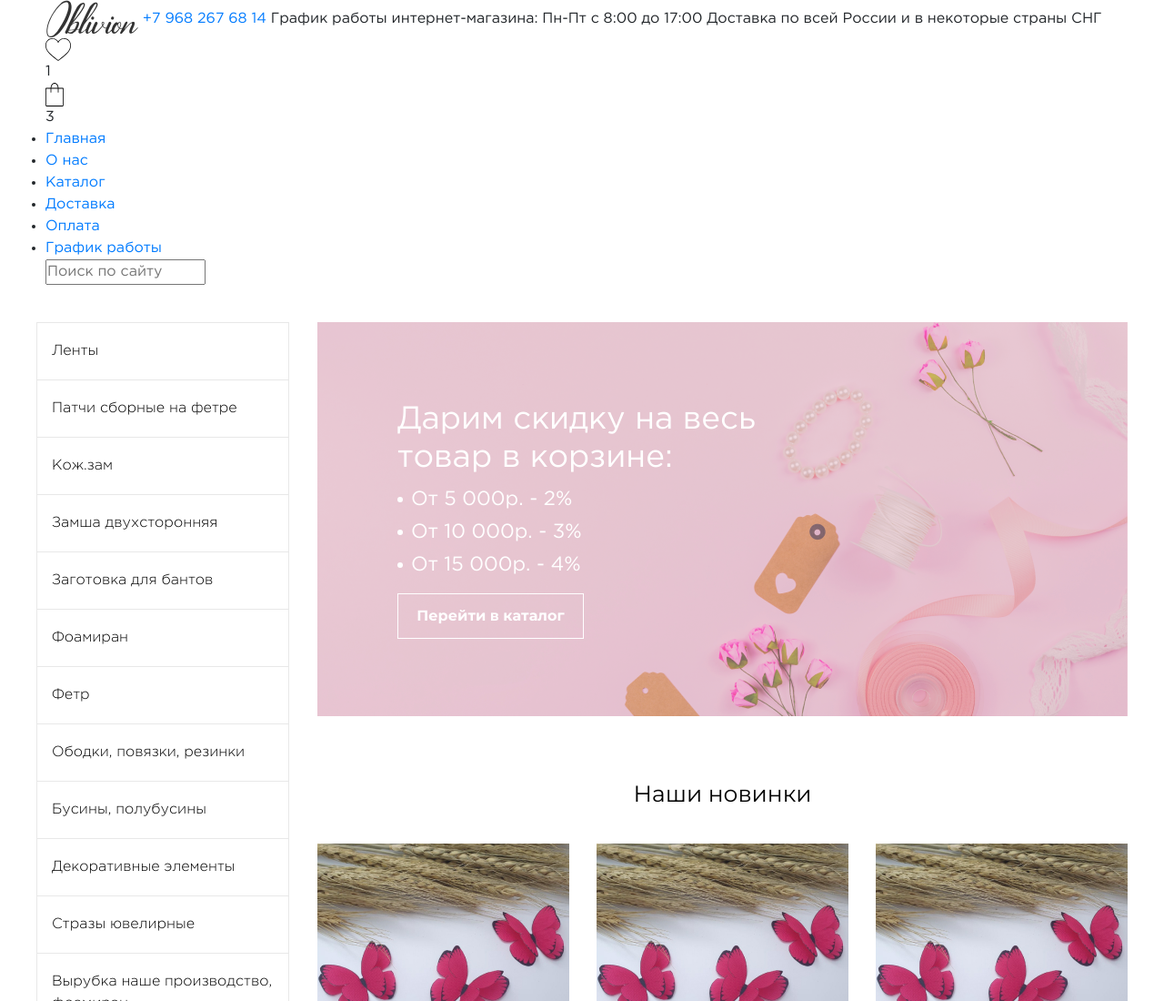
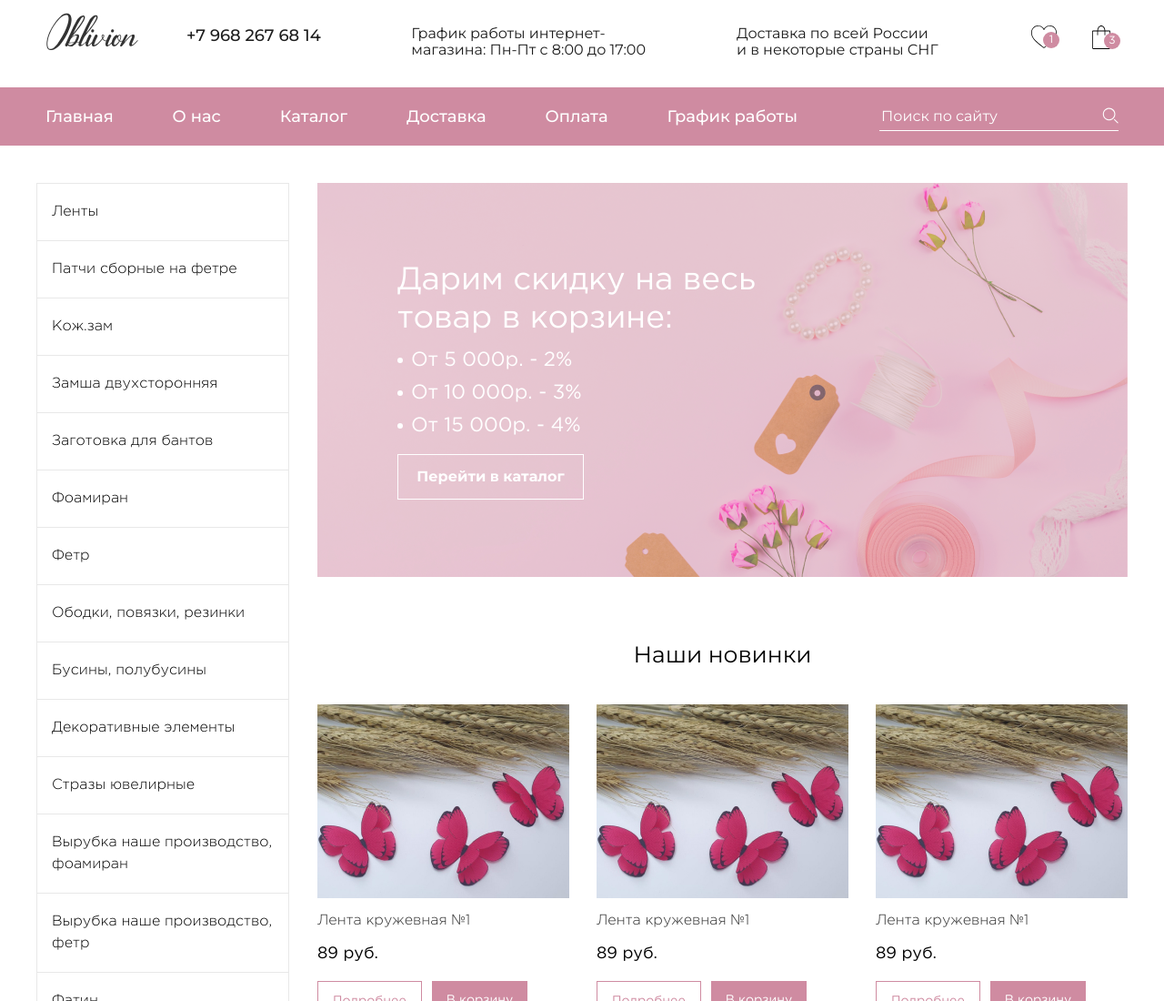
Before and after one commit to bloodmooner/oblivion, a plain HTML site: page index.html in a window 1280 px wide. Shown: the top 1100 px of the page at 91% size. Drawn offline with nearby package versions, Linux system fonts and the light colour scheme.

Commit message:
feat: add .header section styles

```diff
--- a/index.html
+++ b/index.html
@@ -16,8 +16,10 @@
     <div class="container">
       <div class="header__wrapper">
         <a class="header__logo" href="#" >
-          <img class="header__logo-icon" src="assets/svg/Oblivion.svg" alt="logo" >
+          <img class="header__logo-icon" src="assets/svg/Oblivion.svg" alt="logo" width="102" height="42">
         </a>
+        <div class="header__content">
+          <div class="header__info">
             <a href="tel:+79682676814" class="header__tel">+7 968 267 68 14</a>
             <span class="header__shedule">
               График работы интернет-магазина: Пн-Пт с 8:00 до 17:00
@@ -25,6 +27,7 @@
             <span class="header__delivery">
               Доставка по всей России и в некоторые страны СНГ
             </span>
+          </div>
           <div class="header__actions">
             <div class="header__actions-item header__actions-item_fav">
               <img class="header__actions-icon" src="assets/svg/fav.svg" alt="favourite" >
@@ -40,7 +43,12 @@
             </div>
           </div>
         </div>
+
+      </div>
+    </div>
       <div class="header__menu">
+        <div class="container">
+          <div class="header__menu-wrapper">
             <nav class="header__nav">
               <ul class="header__list">
                 <li class="header__listitem">
@@ -70,7 +78,11 @@
               </div>
             </form>
           </div>
+
         </div>
+
+      </div>
+
   </header>
   <!-- Header End -->
 
--- /dev/null
+++ b/sass/base/_header.scss
@@ -0,0 +1,181 @@
+.header {
+
+    &__wrapper {
+      padding: 6px 0 32px 0;
+      display: flex;
+      align-items: center;
+      /* justify-content: space-between; */
+    }
+
+    &__logo {
+      display: block;
+    }
+
+    &__logo-icon {
+    }
+
+    &__content {
+      display: flex;
+      justify-content: space-between;
+      align-items: center;
+      width: 100%;
+    }
+
+    &__info {
+      margin-left: 53px;
+      max-width: 827px;
+      width: 100%;
+      display: flex;
+      justify-content: space-between;
+      align-items: center;
+    }
+
+    &__tel {
+      margin-top: 7px;
+      font-family: 'Montserrat';
+      font-style: normal;
+      font-weight: 500;
+      font-size: 18px;
+      line-height: 22px;
+      color: #1D1D1D;
+    }
+
+    &__shedule {
+      margin-top: 22px;
+      max-width: 258px;
+      width: 100%;
+      font-family: 'Montserrat';
+      font-style: normal;
+      font-weight: 400;
+      font-size: 16px;
+      line-height: 18px;
+      color: #1D1D1D;
+
+    }
+
+    &__delivery {
+      margin-top: 22px;
+      max-width: 222px;
+      width: 100%;
+      font-family: 'Montserrat';
+      font-style: normal;
+      font-weight: 400;
+      font-size: 16px;
+      line-height: 18px;
+      color: #1D1D1D;
+    }
+
+    &__actions {
+      margin-top: 11px;
+      display: flex;
+      align-items: center;
+    }
+
+    &__actions-item {
+      position: relative;
+      cursor: pointer;
+      span {
+        font-style: normal;
+        font-weight: 400;
+        font-size: 12px;
+        line-height: 14px;
+        color: #FFFFFF;
+      }
+      &_fav {
+        .header__actions-counter {
+          right: -3px;
+        }
+      }
+
+      &_cart {
+        margin-left: 39px;
+        margin-right: 9px;
+        .header__actions-counter {
+          right: -11px;
+        }
+      }
+    }
+
+    &__actions-icon {
+    }
+
+    &__actions-counter {
+      position: absolute;
+      right: 0;
+      bottom: 0;
+      display: flex;
+      justify-content: center;
+      align-items: center;
+      border-radius: 100%;
+      width: 18px;
+      height: 18px;
+      background: #CF8BA1;
+    }
+
+    &__menu {
+      background: #CF8BA1;
+    }
+
+    &__menu-wrapper {
+      display: flex;
+      justify-content: space-between;
+      padding: 21px 0 16px 0;
+    }
+
+    &__nav {
+      max-width: 847px;
+      width: 100%;
+      margin-right: 90px;
+    }
+
+    &__list {
+      list-style-type: none;
+      display: flex;
+      justify-content: space-between;
+      align-items: center;
+    }
+
+    &__listitem {
+    }
+
+    &__link {
+      font-family: 'Montserrat';
+      font-style: normal;
+      font-weight: 500;
+      font-size: 18px;
+      line-height: 22px;
+      color: #FFFFFF;
+
+    }
+
+    &__search {
+    }
+
+    &__search-row {
+      position: relative;
+      width: 263px;
+    }
+
+    &__search-input {
+      width: 100%;
+      font-family: 'Montserrat';
+      padding: 0 26px 5px 2px;
+      font-style: normal;
+      font-weight: 400;
+      font-size: 16px;
+      line-height: 20px;
+      color: #FFFFFF;
+      background: none;
+      border: none;
+      border-bottom: 1px solid #FFFFFF;
+      &::placeholder {
+        color: #FFFFFF;
+      }
+    }
+
+    &__search-icon {
+      position: absolute;
+      top: 0;
+      right: 0;
+    }
+  }
--- a/sass/style.scss
+++ b/sass/style.scss
@@ -7,6 +7,7 @@
 @import 'base/banner';
 @import 'base/buttons';
 @import 'base/market';
+@import 'base/header';
 
 
 @import url('https://fonts.googleapis.com/css2?family=Montserrat:wght@400;500;700&display=swap');
@@ -82,68 +83,3 @@ button:active, button:focus {
 button::-moz-focus-inner {
   border: 0;
 }
-
-.header {
-
-  &__wrapper {
-  }
-
-  &__logo {
-  }
-
-  &__logo-icon {
-  }
-
-  &__tel {
-  }
-
-  &__shedule {
-  }
-
-  &__delivery {
-  }
-
-  &__actions {
-  }
-
-  &__actions-item {
-
-    &_fav {
-    }
-    &_cart {
-    }
-  }
-
-  &__actions-icon {
-  }
-
-  &__actions-counter {
-  }
-
-  &__menu {
-  }
-
-  &__nav {
-  }
-
-  &__list {
-  }
-
-  &__listitem {
-  }
-
-  &__link {
-  }
-
-  &__search {
-  }
-
-  &__search-row {
-  }
-
-  &__search-input {
-  }
-
-  &__search-icon {
-  }
-}
```
Also changed, not shown: css/style.css, 1 other file. Lines whose indentation alone changed are shown as unchanged.
